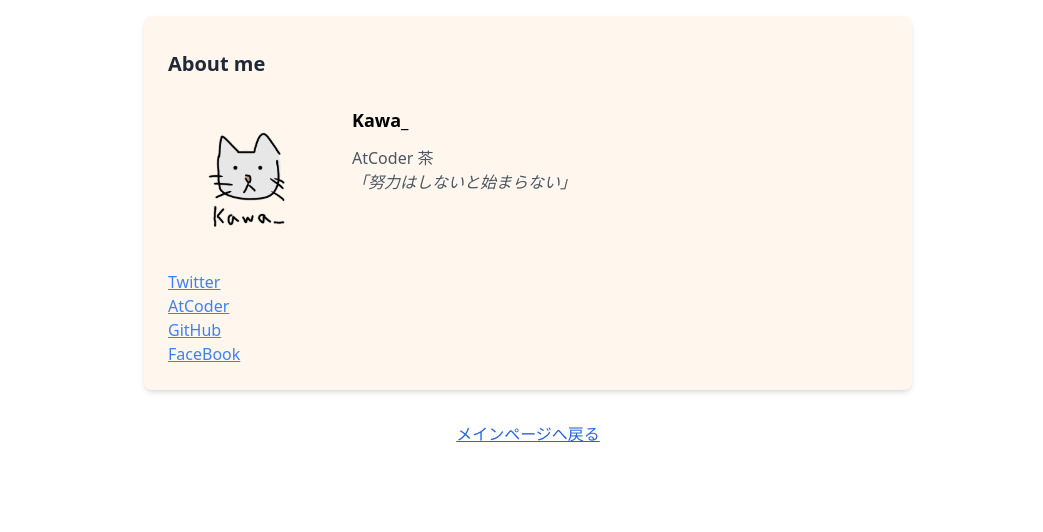
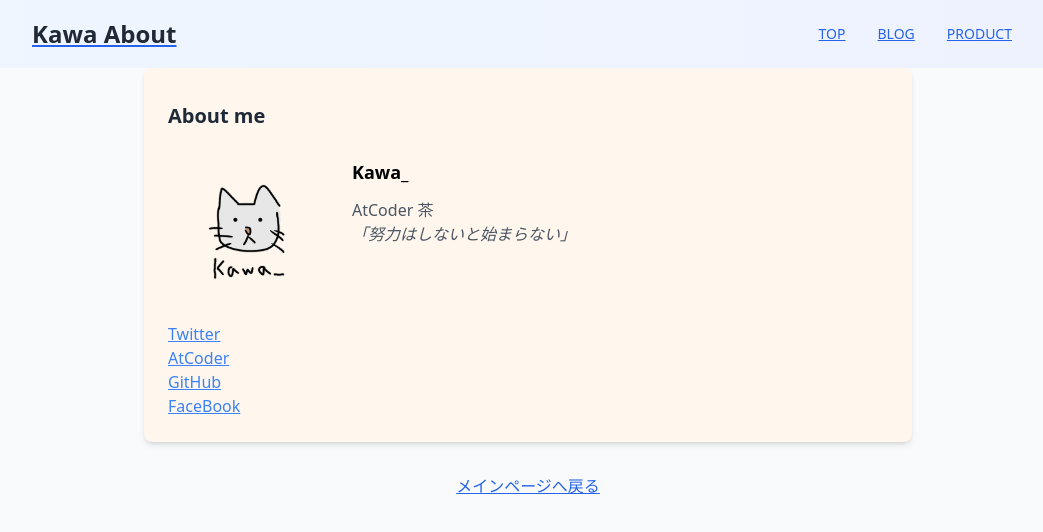
Before and after one commit to Kawa0x5F/homepage, a Next.js app: page /about in a window 1280 px wide. Shown: the top 532 px of the page, without its empty margins (112-1155 px from the left). Built offline with nearby package versions, Linux system fonts and the light colour scheme.

Commit message:
ヘッダーを追加

```diff
--- a/app/about/page.tsx
+++ b/app/about/page.tsx
@@ -10,7 +10,20 @@ export const metadata: Metadata = {
 
 export default function About() {
   return (
-    <main className="flex flex-col items-center justify-center p-4">
+    <main className="flex flex-col items-center min-h-screen bg-gray-50">
+      {/* Header */}
+      <div className="w-full bg-gradient-to-r from-blue-50 to-indigo-50 py-2">
+        <div className="max-w-5xl mx-auto flex items-center justify-between px-4">
+          <Link href="/blog" className="flex items-center">
+            <h1 className="text-2xl font-bold text-gray-800">Kawa About</h1>
+          </Link>
+          <div className="flex space-x-2">
+            <Link href="/" className="px-3 py-2 text-sm text-blue-600 hover:bg-blue-50 rounded-md transition">TOP</Link>
+            <Link href="/blog" className="px-3 py-2 text-sm text-blue-600 hover:bg-blue-50 rounded-md transition">BLOG</Link>
+            <Link href="/products" className="px-3 py-2 text-sm text-blue-600 hover:bg-blue-50 rounded-md transition">PRODUCT</Link>
+          </div>
+        </div>
+      </div>
       <div className="w-full max-w-3xl bg-orange-50 rounded-lg p-6 shadow-md">
         <h1 className="text-xl font-bold text-gray-800">About me</h1>
         <div className="flex flex-col md:flex-row items-center md:items-start gap-6 mt-4">
```
